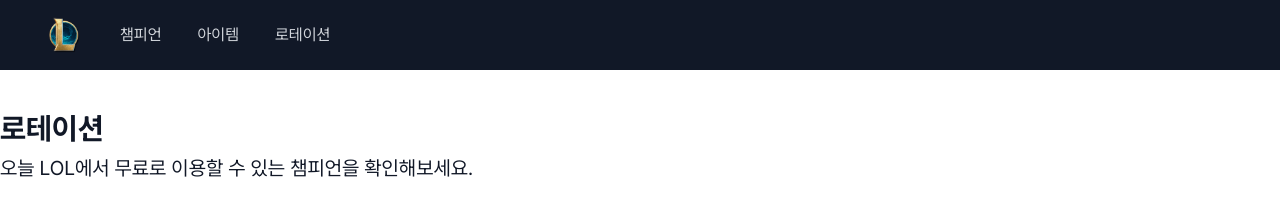
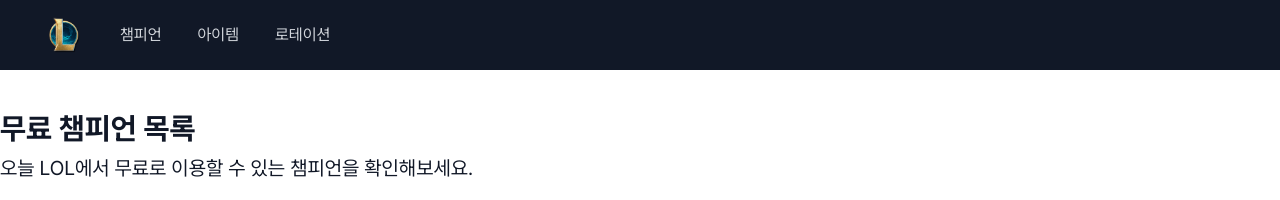
Before and after one commit to parkminjo/next-LOLpedia, a Next.js app: page /rotation in a window 1280 px wide. Shown: the top 200 px of the page. Built offline with nearby package versions, Linux system fonts and the light colour scheme; no server answers.

Commit message:
design: 텍스트 내용 수정

```diff
--- a/src/app/rotation/page.tsx
+++ b/src/app/rotation/page.tsx
@@ -24,7 +24,7 @@
   return (
     <div className="container mx-auto mt-10 flex flex-col gap-8">
       <div className="flex flex-col gap-2">
-        <Text variant="h1">로테이션</Text>
+        <Text variant="h1">무료 챔피언 목록</Text>
         <Text variant="h3" className="text-gray-500">
           오늘 LOL에서 무료로 이용할 수 있는 챔피언을 확인해보세요.
         </Text>
```
